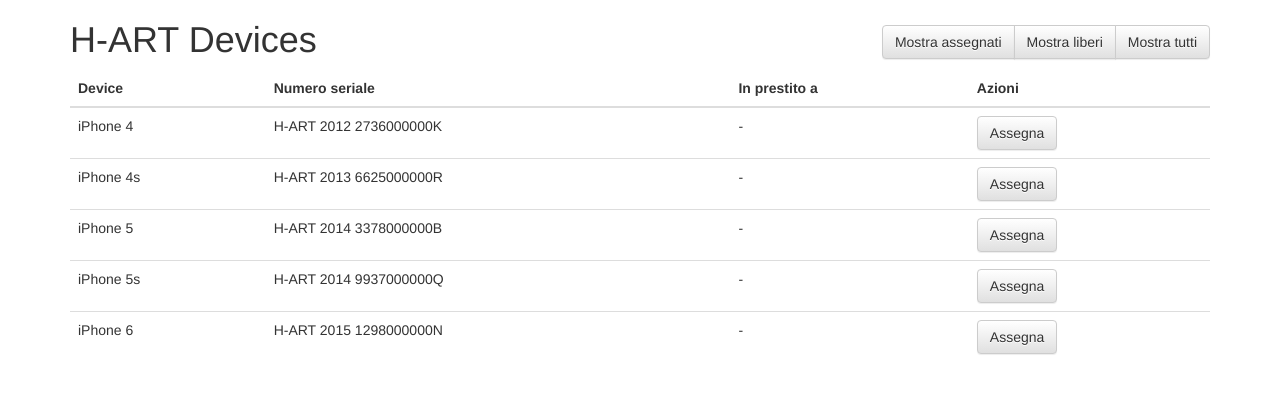
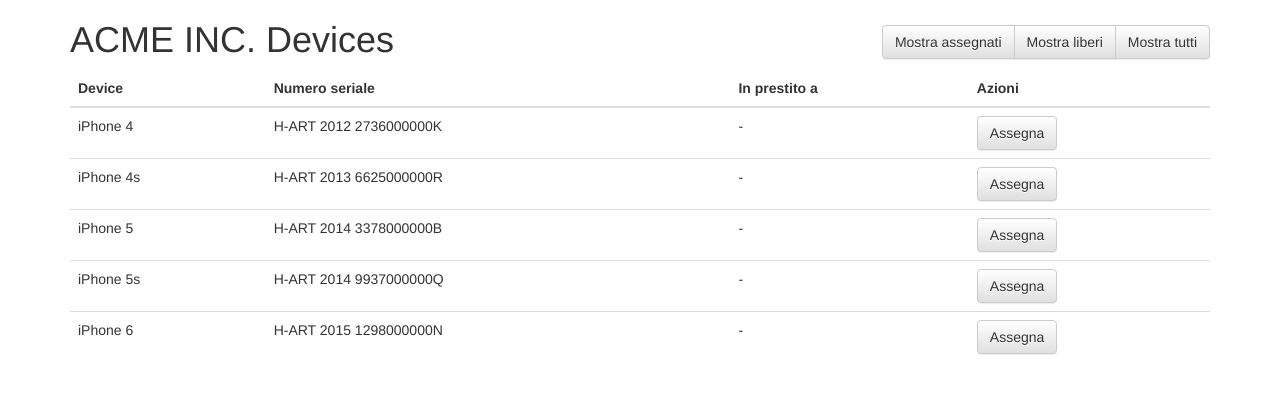
Before and after one commit to mrosati84/Device-Booking, a Django app: page / in a window 1280 px wide. Shown: the top 394 px of the page. Run offline with Django 3.2, Linux system fonts and the light colour scheme; data comes from the database, SQL or seed files in the repository; some libraries are stand-ins or nearby versions.

Commit message:
add COMPANY_NAME in template context preprocessor

```diff
--- a/templates/admin/base_site.html
+++ b/templates/admin/base_site.html
@@ -1,9 +1,9 @@
 {% extends "admin/base.html" %}
 
-{% block title %}H-ART Devices - {{ _('Amministrazione') }}{% endblock %}
+{% block title %}{{ COMPANY_NAME }} Devices - {{ _('Amministrazione') }}{% endblock %}
 
 {% block branding %}
-<h1 id="site-name"><a href="{% url 'admin:index' %}">H-ART Devices</a></h1>
+<h1 id="site-name"><a href="{% url 'admin:index' %}">{{ COMPANY_NAME }} Devices</a></h1>
 {% endblock %}
 
 {% block nav-global %}{% endblock %}
--- a/www/apps.py
+++ b/www/apps.py
@@ -1,6 +1,7 @@
 # in yourapp/apps.py
 from django.apps import AppConfig
+from django.conf import settings
 
 class WwwAppConfig(AppConfig):
     name = 'www'
-    verbose_name = 'H-ART Devices'
+    verbose_name = ' '.join([settings.COMPANY_NAME, 'Devices'])
--- /dev/null
+++ b/www/context_processors.py
@@ -0,0 +1,5 @@
+from django.conf import settings # import the settings file
+
+def company_name(request):
+    # return the value you want as a dictionnary. you may add multiple values in there.
+    return {'COMPANY_NAME': settings.COMPANY_NAME}
--- a/www/templates/www/base.html
+++ b/www/templates/www/base.html
@@ -3,7 +3,7 @@
 <html>
     <head>
         <meta charset="utf-8">
-        <title>{% block title %}H-ART Devices{% endblock %}</title>
+        <title>{% block title %}{{ COMPANY_NAME }} Devices{% endblock %}</title>
         <link rel="stylesheet" href="{% static 'www/css/bootstrap.min.css' %}"charset="utf-8">
         <link rel="stylesheet" href="{% static 'www/css/bootstrap-theme.min.css' %}"charset="utf-8">
         <link rel="stylesheet" href="{% static 'www/css/autocomplete.css' %}"charset="utf-8">
--- a/www/templates/www/index.html
+++ b/www/templates/www/index.html
@@ -3,7 +3,7 @@
 {% block content %}
     <div class="row">
         <div class="col-md-6">
-            <h1>H-ART Devices</h1>
+            <h1>{{ COMPANY_NAME }} Devices</h1>
         </div>
         <div class="col-md-6">
             <div class="buttons">
```
Also changed, not shown: devices/settings/base.py (+7 -0 lines).
